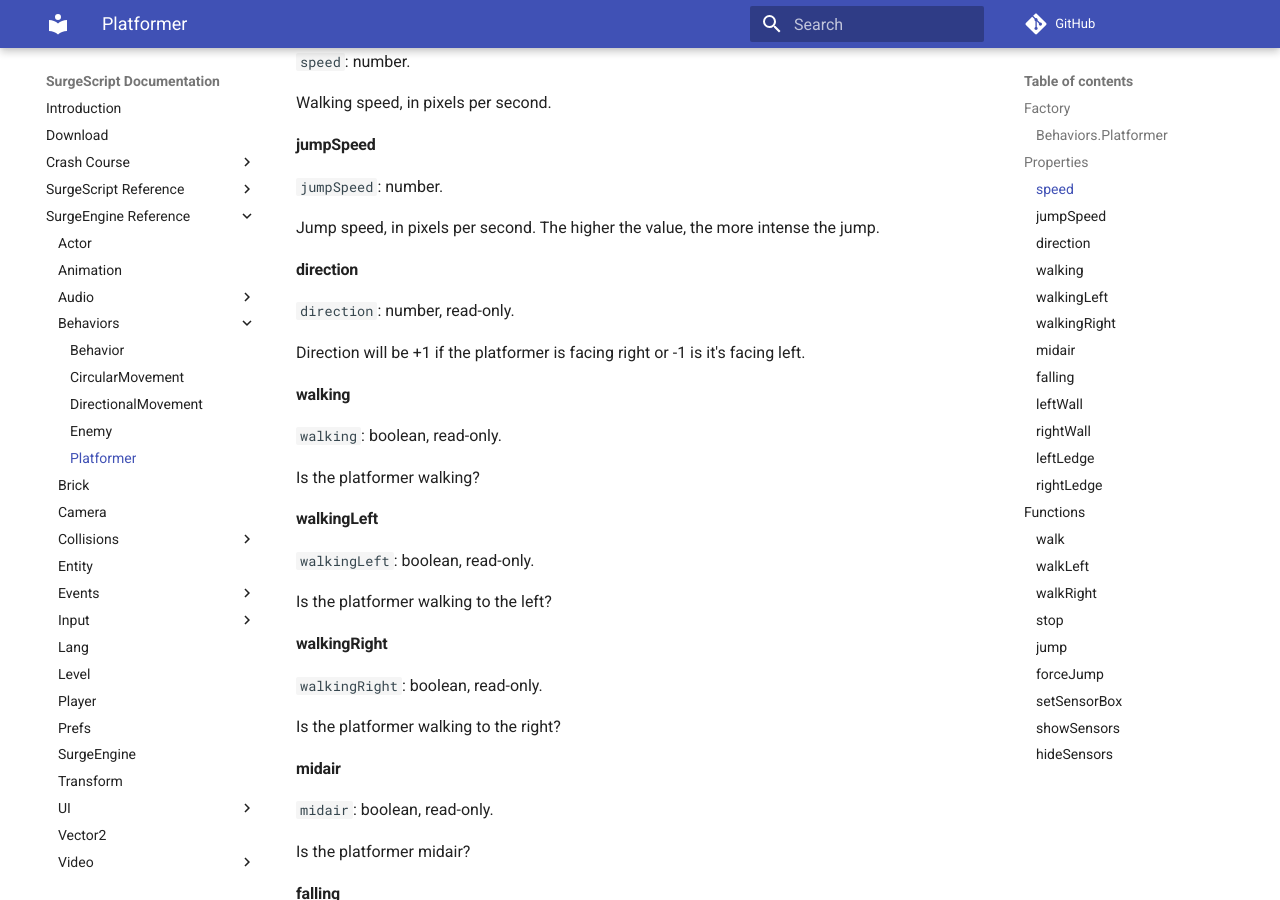
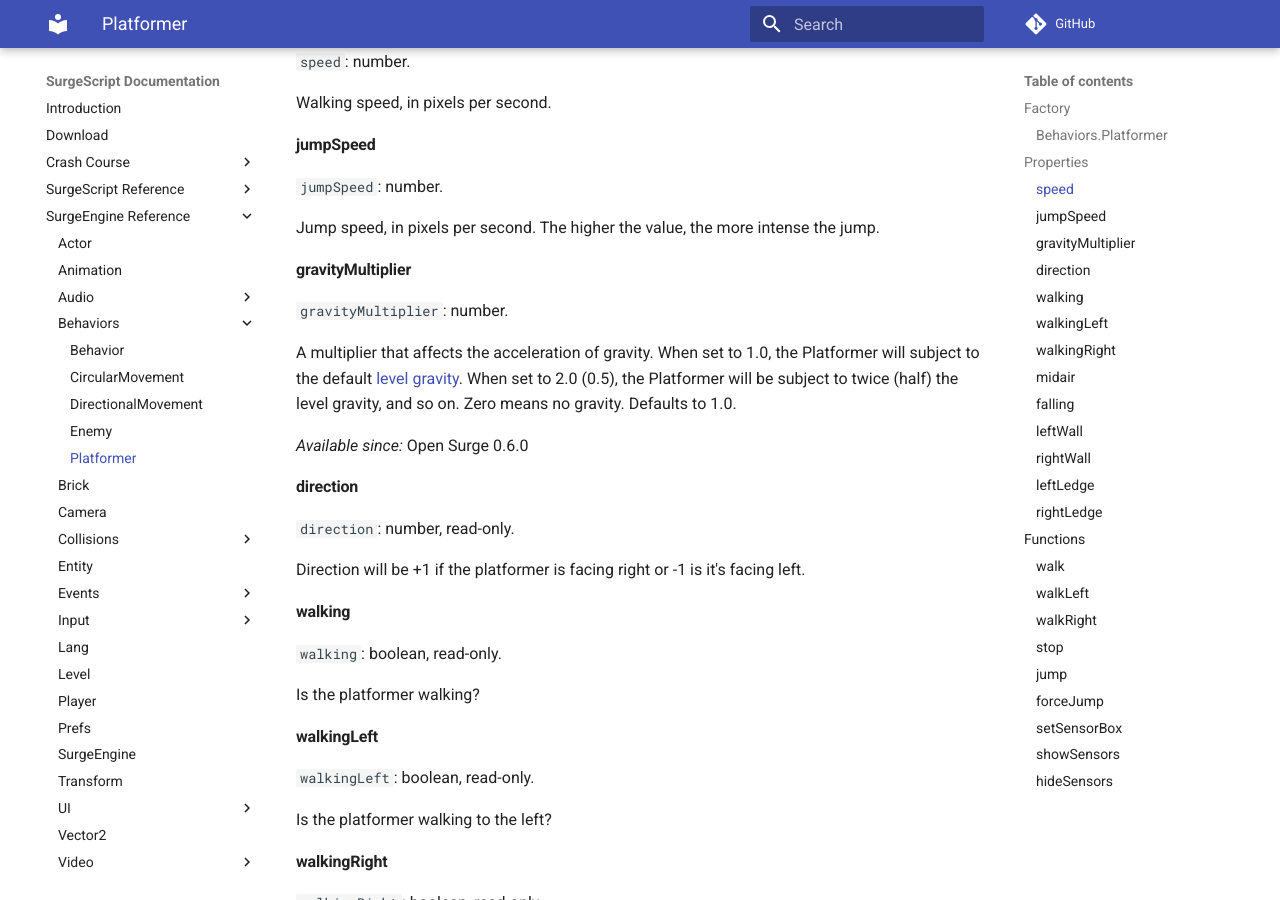
Before and after one commit to alemart/surgescript, an MkDocs documentation site: the page built from docs/engine/platformer.md, in a window 1280 px wide and 900 px high, scrolled down 1124 px. Built offline with MkDocs 1.6.1 and Material for MkDocs 9.7.7, drawn with Linux system fonts in a browser that asks for light colours; comment, search, counter and statistics services are not loaded.

Commit message:
Update docs: add Platformer.gravityMultiplier. Update Level.gravity

```diff
--- a/docs/engine/platformer.md
+++ b/docs/engine/platformer.md
@@ -57,6 +57,14 @@ Walking speed, in pixels per second.
 `jumpSpeed`: number.
 
 Jump speed, in pixels per second. The higher the value, the more intense the jump.
+
+#### gravityMultiplier
+
+`gravityMultiplier`: number.
+
+A multiplier that affects the acceleration of gravity. When set to 1.0, the Platformer will subject to the default [level gravity](/engine/level#gravity). When set to 2.0 (0.5), the Platformer will be subject to twice (half) the level gravity, and so on. Zero means no gravity. Defaults to 1.0.
+
+*Available since:* Open Surge 0.6.0
 
 #### direction
 
```
Also changed, not shown: docs/engine/level.md (+1 -1 lines).
